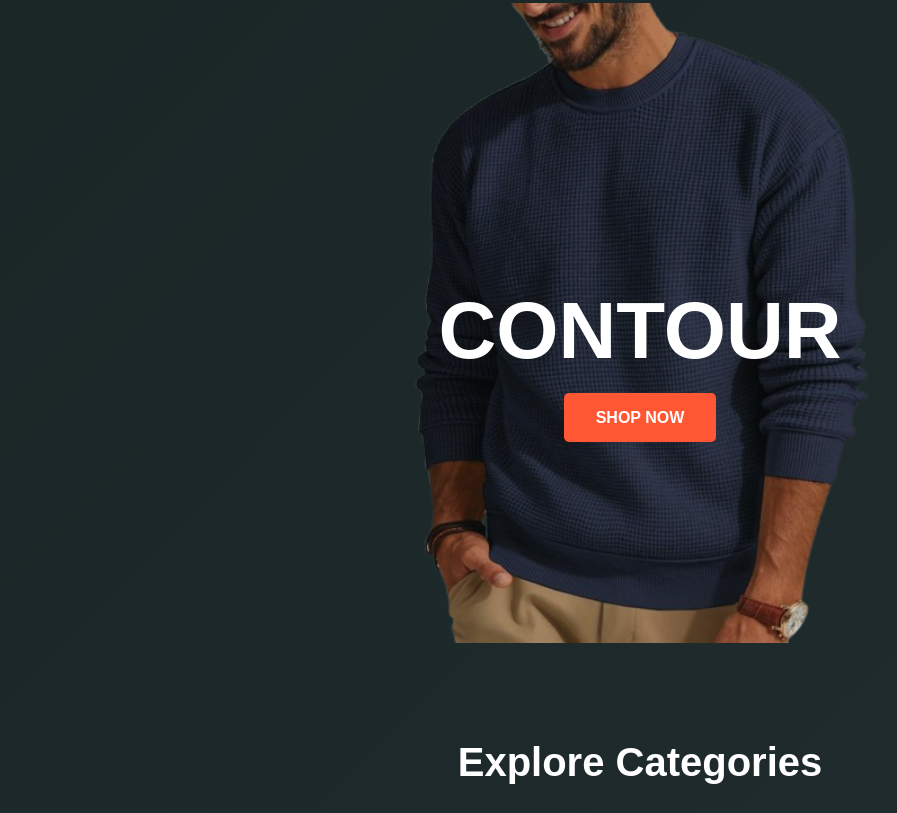
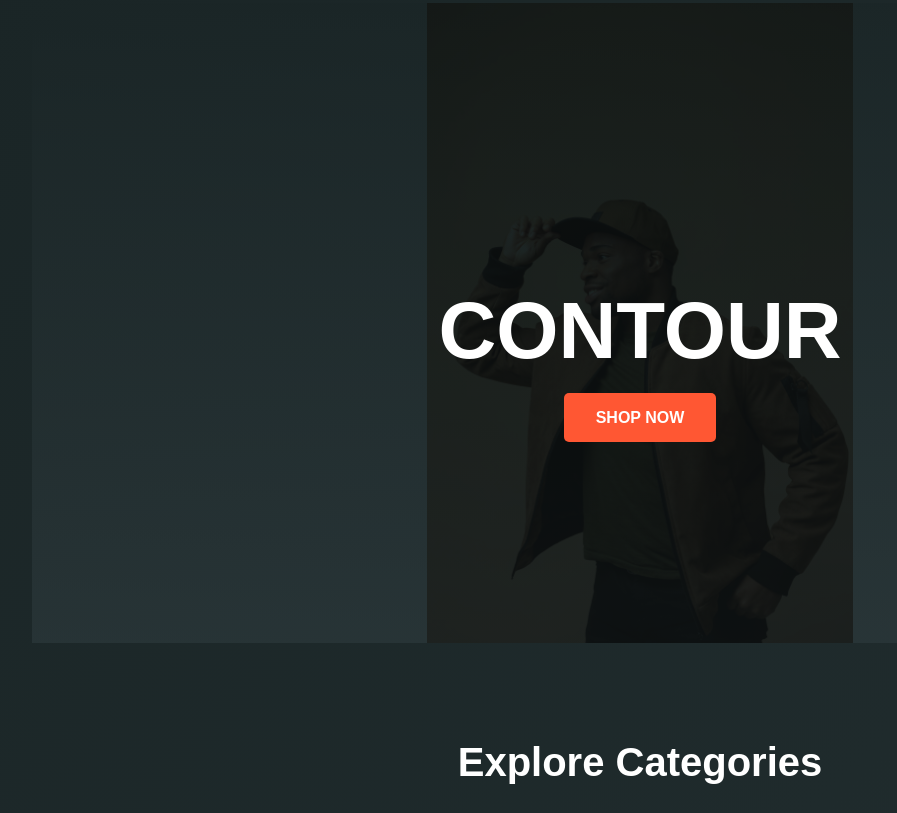
Before and after one commit to tommy251/Coutour, a Flask app: page / in a window 1280 px wide. Shown: the part 61-874 px from the top of the page, without its empty margins (0-897 px from the left). Run offline with Flask 3, Linux system fonts and the light colour scheme; some libraries are stand-ins or nearby versions.

Commit message:
updates files

```diff
--- a/static/styles.css
+++ b/static/styles.css
@@ -113,6 +113,8 @@ nav {
     display: flex;
     justify-content: center;
     align-items: center;
+    /* Add a gradient overlay to blend the image edges */
+    background: linear-gradient(to bottom, rgba(26, 37, 38, 0.6), rgba(46, 59, 62, 0.6));
 }
 
 .hero-image {
@@ -121,9 +123,11 @@ nav {
     left: 0;
     width: 100%;
     height: 100%;
-    object-fit: contain; /* Changed from 'cover' to 'contain' to show the full image */
+    object-fit: contain; /* Ensure the full image is visible */
     z-index: 1;
-    opacity: 0.8;
+    opacity: 0.7; /* Reduce opacity to blend with the background */
+    filter: brightness(0.8); /* Slightly darken the image to match the dark theme */
+    mix-blend-mode: multiply; /* Blend the image with the gradient */
 }
 
 .hero-content {
--- a/templates/index.html
+++ b/templates/index.html
@@ -28,7 +28,7 @@
     <!-- Home Section (ZOHO-Inspired Hero Section) -->
     <section id="home" class="section">
         <div class="hero-section">
-            <img src="/static/man.png" alt="Contour Hero Banner" class="hero-image">
+            <img src="/static/Man.jpg" alt="Contour Hero Banner" class="hero-image">
             <div class="hero-content">
                 <h1>Contour</h1>
                 <a href="#shop" onclick="showSection('shop')" class="shop-now-btn">Shop Now</a>
```
Also changed, not shown: static/Man.jpg (added), static/man.png (deleted).
